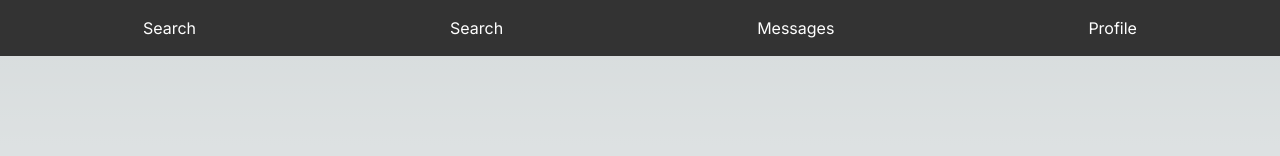
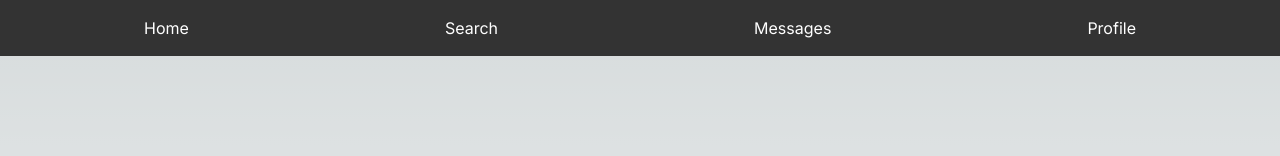
Before and after one commit to nathanzhang1/squirtle, a Next.js app: page / in a window 1280 px wide. Shown: the top 156 px of the page. Built offline with nearby package versions, Linux system fonts and the light colour scheme.

Commit message:
oops sorry forgot this - everyone good to start branching now

```diff
--- a/app/components/Navbar.js
+++ b/app/components/Navbar.js
@@ -22,7 +22,7 @@ export default function Navbar() {
       color: '#fff',
     }}>
       <Link href="/home.html">
-        <p style={{ color: '#fff', textDecoration: 'none' }}>Search</p>
+        <p style={{ color: '#fff', textDecoration: 'none' }}>Home</p>
       </Link>
       <Link href="/search.html">
         <p style={{ color: '#fff', textDecoration: 'none' }}>Search</p>
```
